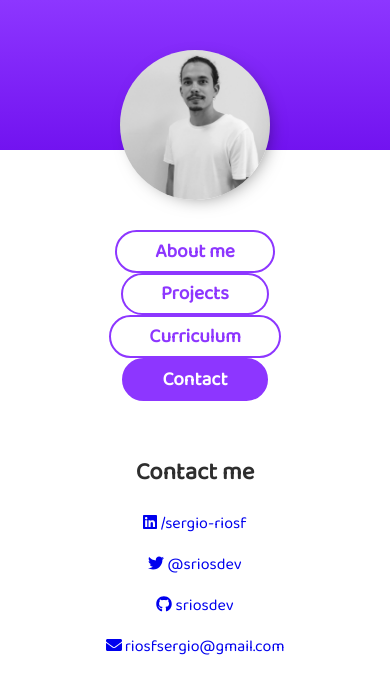
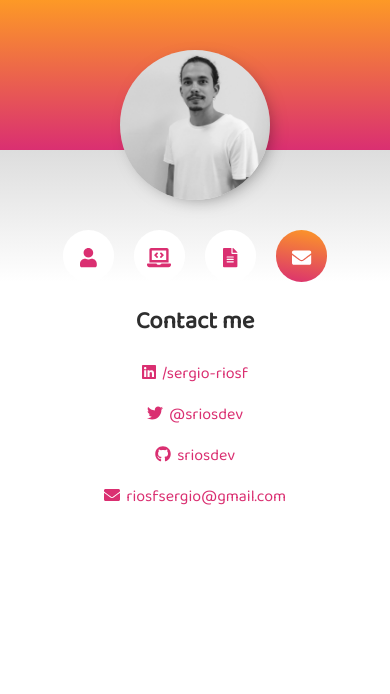
Before and after one commit to sriosdev/portfolio-old, a Vue app: page /contact in a window 390 px wide. Shown: the top 694 px of the page. Built offline with nearby package versions, Linux system fonts and the light colour scheme.

Commit message:
Interface style improvements

```diff
--- a/src/components/Button.vue
+++ b/src/components/Button.vue
@@ -1,5 +1,5 @@
 <template>
-  <button :class="isSelected">{{ text }}</button>
+  <button :class="isSelected"><i :class="icon"></i><span class="text">{{ text }}</span></button>
 </template>
 
 <script>
@@ -7,7 +7,8 @@ export default {
   name: "Button",
   props: {
     text: String,
-    selected: Boolean
+    selected: Boolean,
+    icon: String
   },
   computed: {
     isSelected: function() {
@@ -18,31 +19,50 @@ export default {
 </script>
 
 <style lang="scss" scoped>
+@import '../styles/variables.scss';
+
 button {
   background-color: white;
-  border: 2.5px solid #8d36ff;
+  border: none;
   border-radius: 50px;
-  color: #8d36ff;
+  color: $color-secondary;
   cursor: pointer;
   font-family: "Baloo 2", cursive;
   font-size: 1.2em;
   font-weight: bold;
-  padding: 0.2em 2em;
+  width: 9em;
+  padding: 0.2em;
 
   &:hover {
-    background-color: darken(#8d36ff, 20%);
-    border: 2.5px solid darken(#8d36ff, 20%);;
+    background-image: linear-gradient(190deg, lighten($color-primary, 12%), lighten($color-secondary, 12%));
     color: white;
+  }
+
+  svg {
+    margin-right: 0.6em;
   }
 }
 
 button.selected {
-  background-color:#8d36ff;
-  border: 2.5px solid #8d36ff;
+  background-image: linear-gradient(190deg, $color-primary, $color-secondary);
   color: white;
+}
 
-  &:hover {
-    background-image: none;
+@media (min-width: 320px) and (max-width: 480px) {
+  button {
+    border-radius: 100%;
+    height: 2.7em;
+    vertical-align: middle;
+    width: 2.7em;
+
+    svg {
+      margin: 0;
+      margin-bottom: -3px;
+    }
+
+    .text {
+      display: none;
+    }
   }
 }
 </style>
--- a/src/components/Header.vue
+++ b/src/components/Header.vue
@@ -16,9 +16,11 @@ export default {
 </script>
 
 <style lang="scss" scoped>
+@import '../styles/variables.scss';
+
 header {
   height: 200px;
-  background-image: linear-gradient(#8d36ff, #7213f0);
+  background-image: linear-gradient($color-primary, $color-secondary);
   position: relative;
 
   .avatar {
--- a/src/components/SectionButtons.vue
+++ b/src/components/SectionButtons.vue
@@ -1,9 +1,9 @@
 <template>
   <section>
-    <Button class="btn-section" text="About me" :selected="isActive('about')" @click.native="select('about')"/>
-    <Button class="btn-section" text="Projects" :selected="isActive('projects')" @click.native="select('projects')"/>
-    <Button class="btn-section" text="Curriculum" :selected="isActive('cv')" @click.native="select('cv')"/>
-    <Button class="btn-section" text="Contact" :selected="isActive('contact')" @click.native="select('contact')"/>
+    <Button class="btn-section" text="About me" icon="fas fa-user" :selected="isActive('about')" @click.native="select('about')"/>
+    <Button class="btn-section" text="Projects" icon="fas fa-laptop-code" :selected="isActive('projects')" @click.native="select('projects')"/>
+    <Button class="btn-section" text="Curriculum" icon="fas fa-file-alt" :selected="isActive('cv')" @click.native="select('cv')"/>
+    <Button class="btn-section" text="Contact" icon="fas fa-envelope" :selected="isActive('contact')" @click.native="select('contact')"/>
   </section>
 </template>
 
@@ -37,6 +37,7 @@ export default {
 
 <style lang="scss" scoped>
 section {
+  background-image: linear-gradient(#ddd, rgba(255, 255, 255, 0));
   display: flex;
   flex-wrap: wrap;
   justify-content: center;
@@ -44,12 +45,13 @@ section {
   padding-top: 5em;
 
   .btn-section {
-    margin: 0 1.5em;
+    margin: 0 0.5em;
   }
 }
 
 @media (min-width: 320px) and (max-width: 480px) {
   section {
+    padding-bottom: 0;
     padding-left: 1em;
     padding-right: 1em;
   }
--- /dev/null
+++ b/src/styles/variables.scss
@@ -0,0 +1,4 @@
+$color-primary: #fd9926;
+$color-secondary: #da2f71;
+
+$color-text: #141414;
--- a/src/views/Contact.vue
+++ b/src/views/Contact.vue
@@ -1,21 +1,45 @@
 <template>
   <div>
     <h2>Contact me</h2>
-    <p><a href="https://www.linkedin.com/in/sergio-riosf/"><i class="fab fa-linkedin"></i> /sergio-riosf</a></p>
-    <p><a href="https://twitter.com/sriosdev"><i class="fab fa-twitter"></i> @sriosdev</a></p>
-    <p><a href="https://github.com/sriosdev"><i class="fab fa-github"></i> sriosdev</a></p>
-    <p><a href="mailto:riosfsergio@gmail.com"><i class="fas fa-envelope"></i> riosfsergio@gmail.com</a></p>
+    <p>
+      <a href="https://www.linkedin.com/in/sergio-riosf/">
+        <i class="fab fa-linkedin"></i> /sergio-riosf
+      </a>
+    </p>
+    <p>
+      <a href="https://twitter.com/sriosdev">
+        <i class="fab fa-twitter"></i> @sriosdev
+      </a>
+    </p>
+    <p>
+      <a href="https://github.com/sriosdev">
+        <i class="fab fa-github"></i> sriosdev
+      </a>
+    </p>
+    <p>
+      <a href="mailto:riosfsergio@gmail.com">
+        <i class="fas fa-envelope"></i> riosfsergio@gmail.com
+      </a>
+    </p>
   </div>
 </template>
 
 <script>
 export default {
-  name: 'Contact'
-}
+  name: "Contact"
+};
 </script>
 
 <style lang="scss" scoped>
+@import '../styles/variables.scss';
+
 a {
+  color: $color-secondary;
   text-decoration: none;
+
+  svg {
+    color: $color-secondary;
+    margin-right: 0.2em;
+  }
 }
 </style>
```
